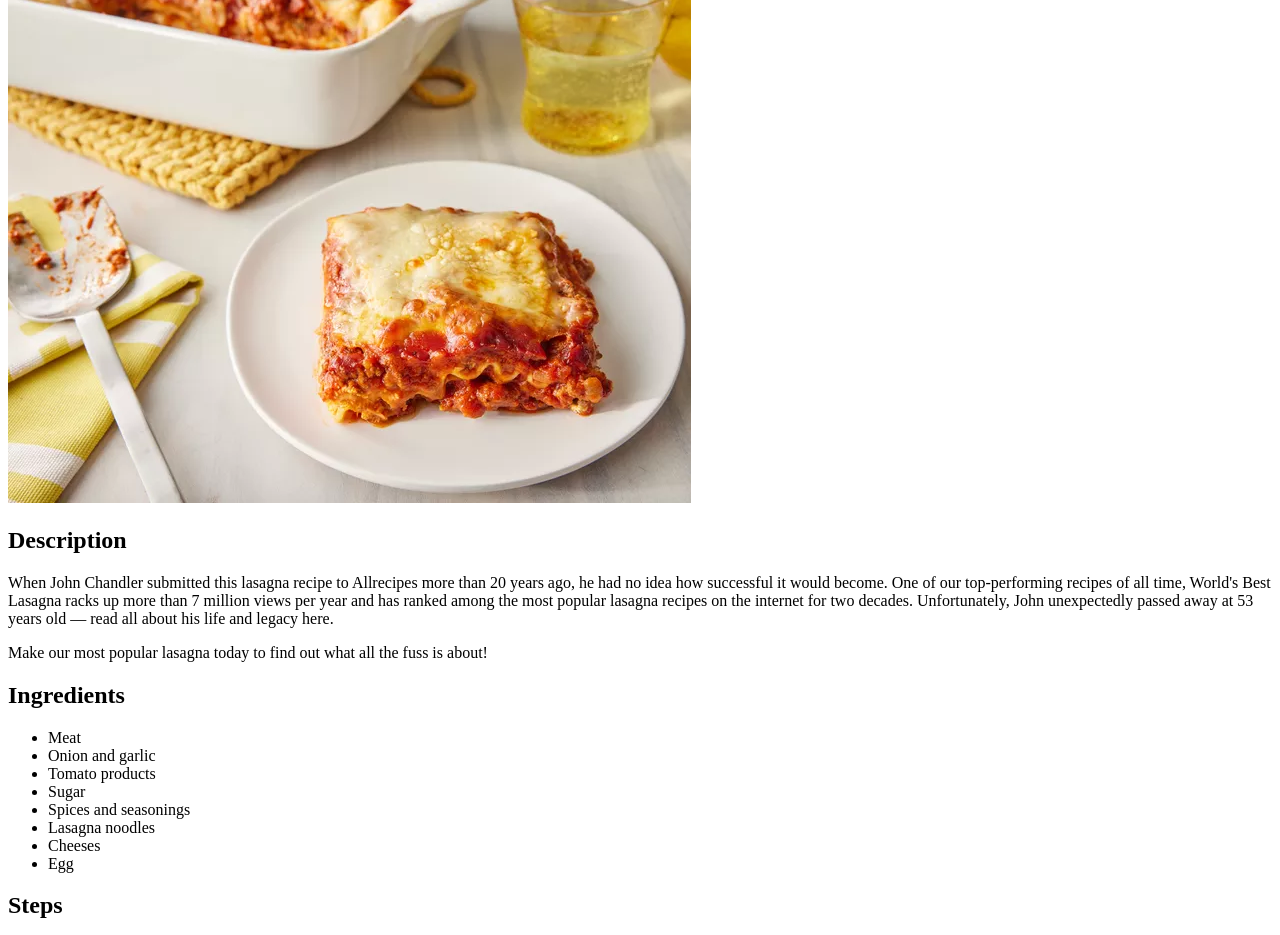
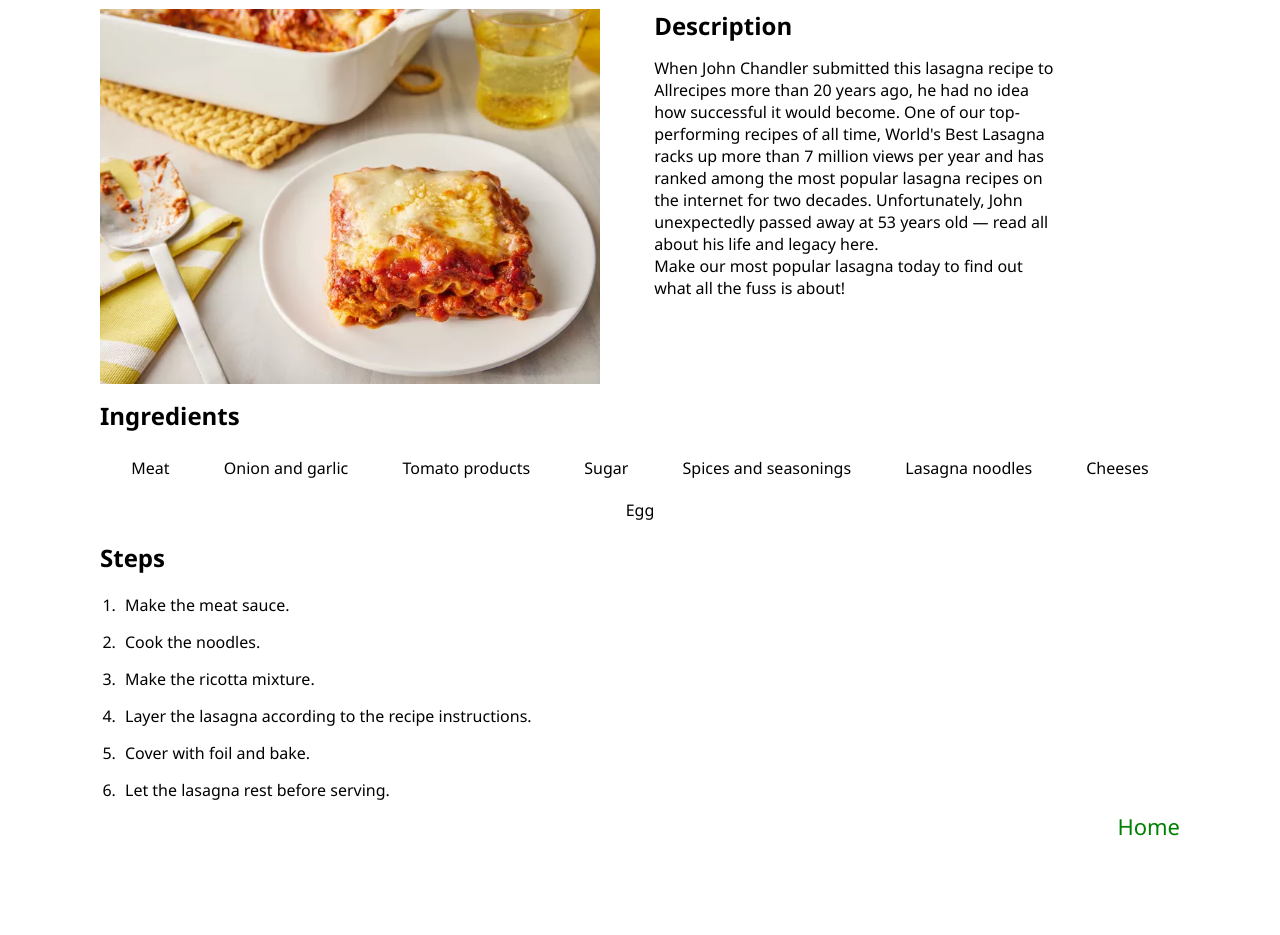
Before and after one commit to h-eugene/odin-recipes, a plain HTML site: page recipes/lasagna.html in a window 1280 px wide. Shown: the part 89-1024 px from the top of the page. After the commit the page ends 960 px from the top, so only its background shows below. Drawn offline with Linux system fonts and the light colour scheme.

Commit message:
Add css to site

```diff
--- a/recipes/lasagna.html
+++ b/recipes/lasagna.html
@@ -2,12 +2,14 @@
 <html lang="en">
 <head>
   <meta charset="UTF-8">
+  <link rel="stylesheet" href="../styles.css">
   <title>Lasagna</title>
 </head>
 <body>
   <h1>Lasagna</h1>
   <img src="./23600-worlds-best-lasagna-DDMFS-4x3-1196-24c5401652934ffb96d3d94bc9fbe2d7.webp"
   alt="Lasagna image">
+  <div>
     <h2>Description</h2>
     <p>
       When John Chandler submitted this lasagna recipe to Allrecipes more
@@ -22,7 +24,7 @@
     <p>
       Make our most popular lasagna today to find out what all the fuss is about!
     </p>
-
+  </div>
   <h2>Ingredients</h2>
   <ul>
     <li>Meat</li>
--- /dev/null
+++ b/styles.css
@@ -0,0 +1,58 @@
+* {
+  margin: 0;
+  padding: 0;
+  box-sizing: border-box;
+  font-family: 'Segoe UI', Tahoma, Geneva, Verdana, sans-serif;
+}
+
+body {
+  padding: 30px 100px;
+}
+
+h1 {
+  text-align: center;
+  margin-bottom: 25px;
+}
+
+h2 {
+  margin: 10px 0px 15px;
+}
+
+ul {
+  text-align: center;
+}
+
+li {
+  margin: 5px 20px;
+  padding: 5px;
+}
+ul li {
+  list-style-type: none;
+  text-align: center;
+  display: inline-block;
+}
+
+a {
+  display: block;
+  text-decoration: none;
+  font-weight: 500;
+  font-size: 22px;
+  color: green;
+  text-align: end;
+}
+
+img {
+  width: 500px;
+  height: auto;
+  margin-right: 50px;
+}
+
+div {
+  vertical-align: top;
+  display: inline-block;
+  width: 400px;
+}
+
+div h2{
+  margin-top: 0px;
+}
```
Also changed, not shown: index.html (+1 -0 lines), recipes/eggs.html (+3 -0 lines), recipes/pizza.html (+3 -2 lines). Lines whose indentation alone changed are shown as unchanged.
